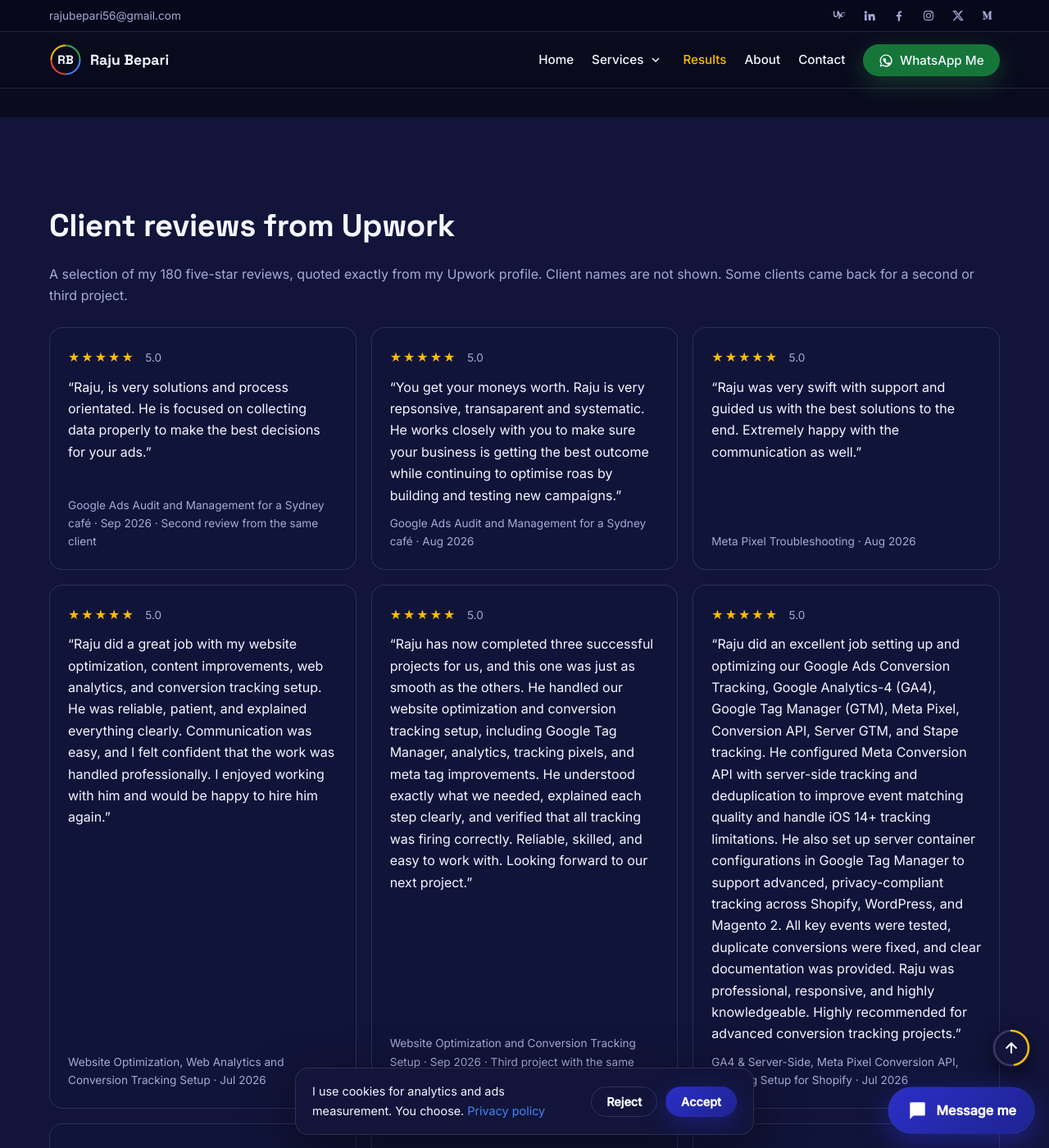
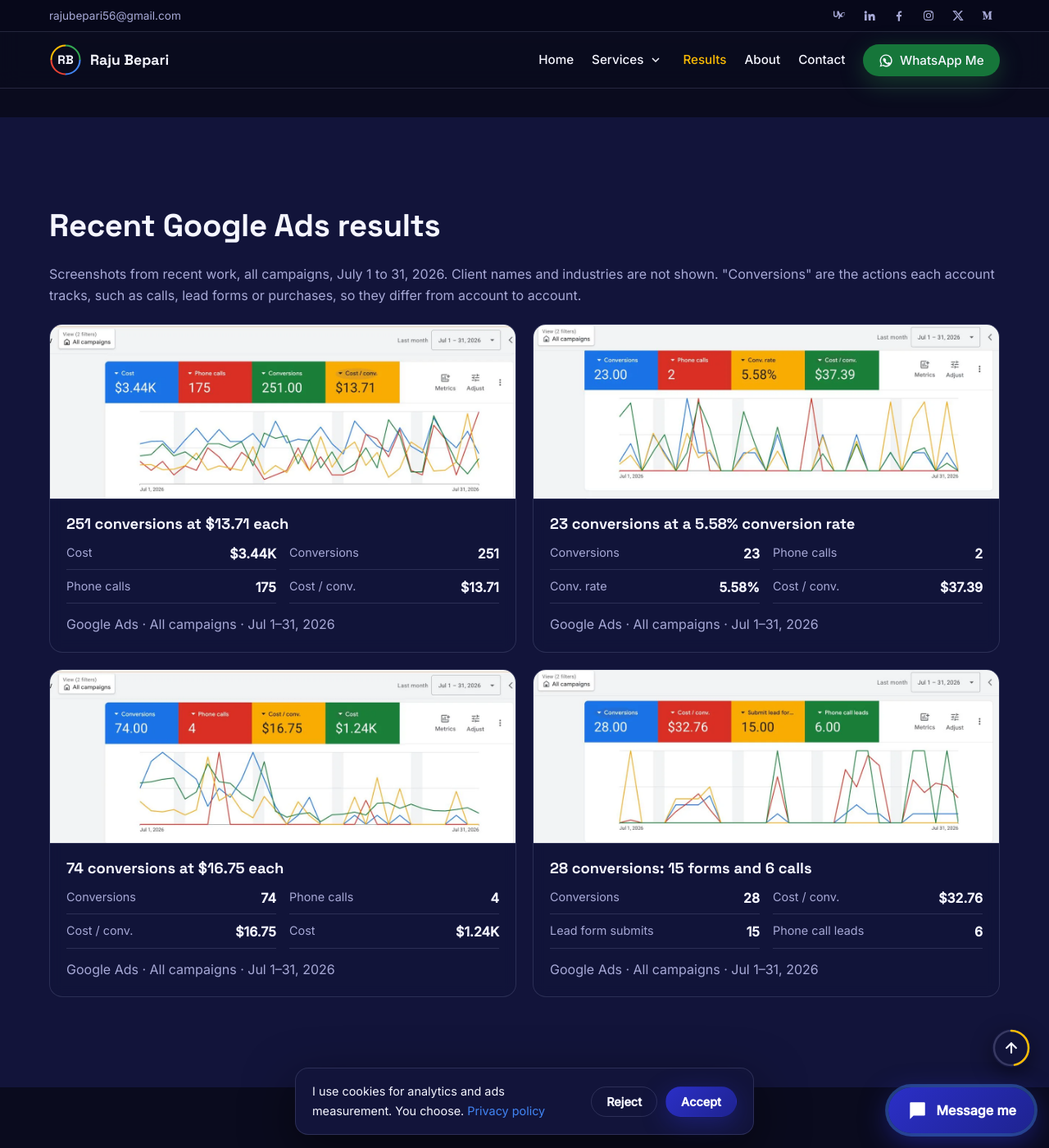
Before and after one commit to rajubepari56/new, a Jekyll site: the page built from results/index.html, in a window 1280 px wide and 1400 px high, scrolled down 2560 px. Shown: the whole window at 82% size. Built offline with Jekyll 4.4.1, drawn with Linux system fonts in a browser that asks for light colours.

Commit message:
Add July 2026 Google Ads snapshots to Results page
Co-Authored-By: Claude Sonnet 5.5 <noreply@anthropic.com>
Claude-Session: https://claude.ai/code/session_016WDrj8vpgep71jLvm3mnh4

```diff
--- /dev/null
+++ b/_data/snapshots.yml
@@ -0,0 +1,17 @@
+# Google Ads account screenshots, all campaigns, Jul 1-31, 2026. Numbers copied exactly from the screenshots.
+- img: /assets/images/ads-snapshot-1.webp
+  alt: "Google Ads overview for July 1 to 31, 2026, showing cost $3.44K, 175 phone calls, 251 conversions and $13.71 cost per conversion."
+  headline: "251 conversions at $13.71 each"
+  stats: [["Cost", "$3.44K"], ["Conversions", "251"], ["Phone calls", "175"], ["Cost / conv.", "$13.71"]]
+- img: /assets/images/ads-snapshot-2.webp
+  alt: "Google Ads overview for July 1 to 31, 2026, showing 23 conversions, 2 phone calls, 5.58% conversion rate and $37.39 cost per conversion."
+  headline: "23 conversions at a 5.58% conversion rate"
+  stats: [["Conversions", "23"], ["Phone calls", "2"], ["Conv. rate", "5.58%"], ["Cost / conv.", "$37.39"]]
+- img: /assets/images/ads-snapshot-3.webp
+  alt: "Google Ads overview for July 1 to 31, 2026, showing 74 conversions, 4 phone calls, $16.75 cost per conversion and $1.24K cost."
+  headline: "74 conversions at $16.75 each"
+  stats: [["Conversions", "74"], ["Phone calls", "4"], ["Cost / conv.", "$16.75"], ["Cost", "$1.24K"]]
+- img: /assets/images/ads-snapshot-4.webp
+  alt: "Google Ads overview for July 1 to 31, 2026, showing 28 conversions, $32.76 cost per conversion, 15 lead form submissions and 6 phone call leads."
+  headline: "28 conversions: 15 forms and 6 calls"
+  stats: [["Conversions", "28"], ["Cost / conv.", "$32.76"], ["Lead form submits", "15"], ["Phone call leads", "6"]]
--- a/assets/css/main.css
+++ b/assets/css/main.css
@@ -291,3 +291,9 @@ html.rm .hero-stats .bar i{transform:none!important}
 .benefits{grid-template-columns:repeat(auto-fit,minmax(220px,1fr))}.benefits .glass{padding:22px;text-align:left}
 .benefits h3{margin-bottom:6px}
 .flowcard{align-self:center}
+
+.snaps{display:grid;grid-template-columns:repeat(auto-fit,minmax(min(100%,460px),1fr));gap:20px;margin-top:22px}
+.snap{margin:0;overflow:hidden}.snap img{display:block;width:100%;height:auto;border-bottom:1px solid var(--line)}
+.snap figcaption{padding:18px 20px 20px;display:grid;gap:12px}.snap strong{font:700 1.15rem var(--hf)}
+.snap__stats{display:grid;grid-template-columns:repeat(2,1fr);gap:8px 16px;margin:0}.snap__stats div{display:flex;justify-content:space-between;gap:10px;border-bottom:1px solid var(--line);padding-bottom:6px}
+.snap__stats dt{color:var(--muted);font-size:.9rem}.snap__stats dd{margin:0;font-weight:700}
--- a/results/index.html
+++ b/results/index.html
@@ -29,6 +29,21 @@ permalink: /results/
   <div class="card glass card--soon reveal"><span class="pill pill--yellow">More coming</span><p>More case studies will be added here.</p></div>
 </div></section>
 <section class="section section--alt"><div class="wrap">
+  <h2 class="reveal">Recent Google Ads results</h2>
+  <p class="muted reveal">Screenshots from recent work, all campaigns, July 1 to 31, 2026. Client names and industries are not shown. "Conversions" are the actions each account tracks, such as calls, lead forms or purchases, so they differ from account to account.</p>
+  <div class="snaps">
+    {% for s in site.data.snapshots %}
+    <figure class="glass snap reveal">
+      <img src="{{ s.img }}" width="1280" height="476" loading="lazy" alt="{{ s.alt }}">
+      <figcaption><strong>{{ s.headline }}</strong>
+        <dl class="snap__stats">{% for st in s.stats %}<div><dt>{{ st[0] }}</dt><dd>{{ st[1] }}</dd></div>{% endfor %}</dl>
+        <span class="muted">Google Ads &middot; All campaigns &middot; Jul 1&ndash;31, 2026</span>
+      </figcaption>
+    </figure>
+    {% endfor %}
+  </div>
+</div></section>
+<section class="section"><div class="wrap">
   <h2 class="reveal">Client reviews from Upwork</h2>
   <p class="muted reveal">A selection of my {{ site.hero_stats[1].count }} five-star reviews, quoted exactly from my Upwork profile. Client names are not shown. Some clients came back for a second or third project.</p>
   <div class="quotes">
```
Also changed, not shown: TODO.md (+4 -0 lines), assets/images/ads-snapshot-1.webp (added), assets/images/ads-snapshot-2.webp (added), assets/images/ads-snapshot-3.webp (added), assets/images/ads-snapshot-4.webp (added).
